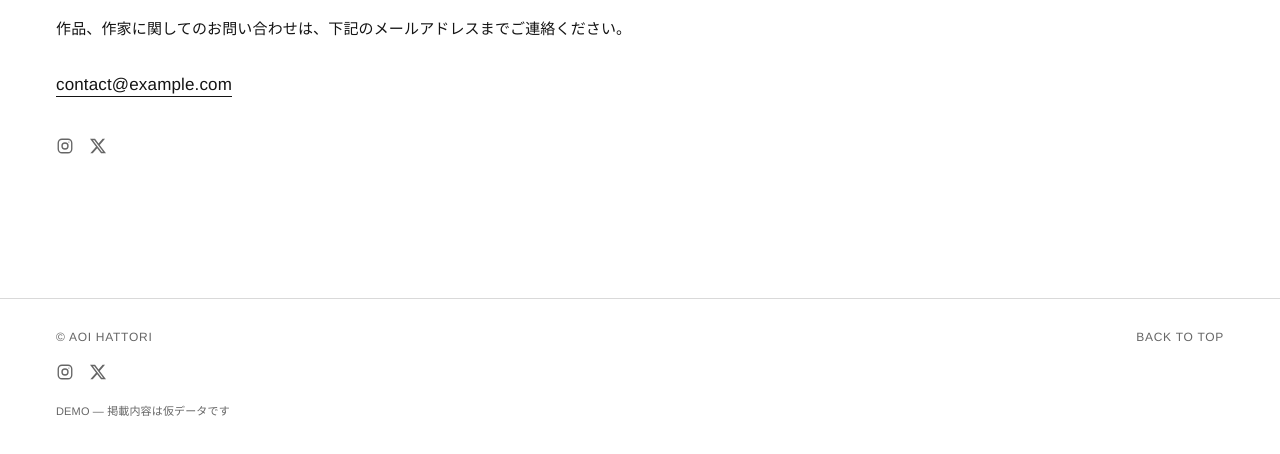
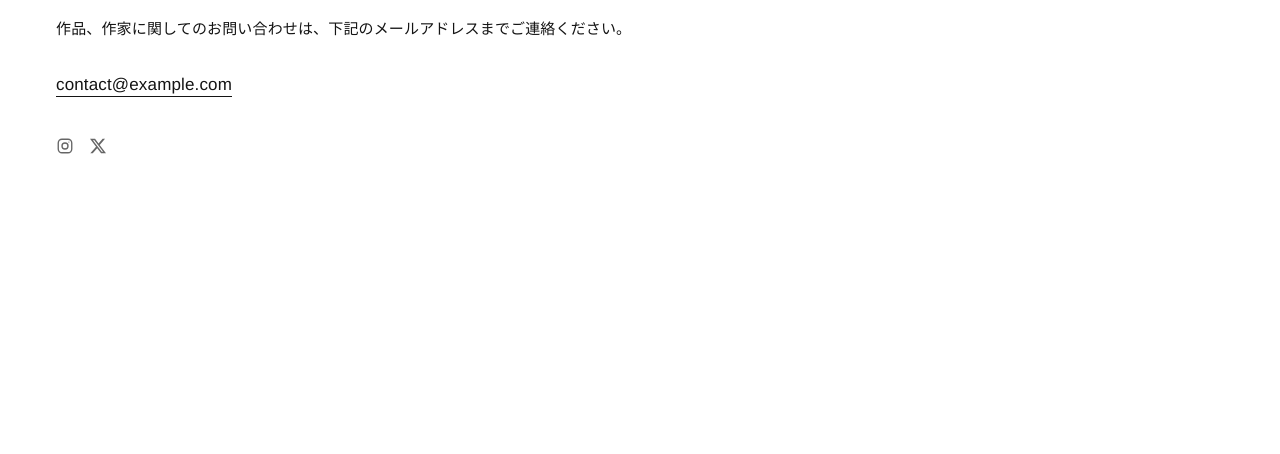
Before and after one commit to yt-takahashi00/aoi-hattori-site, a plain HTML site: page contact.html in a window 1280 px wide. Shown: the part 258-712 px from the top of the page. Drawn offline with Linux system fonts and the light colour scheme.

Commit message:
服部葵サイト CONTACTページのフッターを削除

```diff
--- a/contact.html
+++ b/contact.html
@@ -32,12 +32,6 @@
 </div>
   </div>
 </main>
-<footer class="site-footer">
-  <div class="wrap">
-    <p class="footer-main"><span>© AOI HATTORI</span><a href="#top">BACK TO TOP</a></p>
-    <p class="footer-sns"><span class="sns-icons"><span class="sns-icon" role="img" aria-label="Instagram"><svg viewBox="0 0 24 24" width="18" height="18" fill="none" stroke="currentColor" stroke-width="1.8"><rect x="3" y="3" width="18" height="18" rx="5"/><circle cx="12" cy="12" r="4"/><circle cx="17.2" cy="6.8" r="0.7" fill="currentColor" stroke="none"/></svg></span><span class="sns-icon" role="img" aria-label="X"><svg viewBox="0 0 24 24" width="16" height="16" fill="currentColor"><path d="M18.901 1.153h3.68l-8.04 9.19L24 22.846h-7.406l-5.8-7.584-6.638 7.584H.474l8.6-9.83L0 1.154h7.594l5.243 6.932ZM17.61 20.644h2.039L6.486 3.24H4.298Z"/></svg></span></span></p>
-    <p class="footer-note">DEMO — 掲載内容は仮データです</p>
-  </div>
-</footer>
+
 </body>
 </html>
```
Also changed, not shown: en-contact.html (+1 -7 lines).
